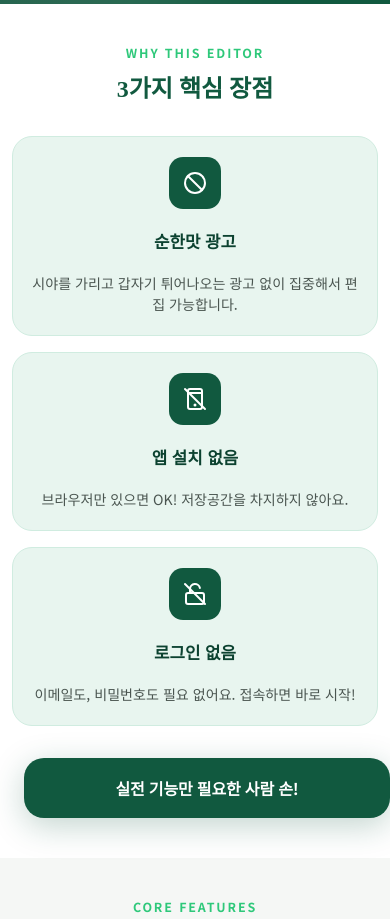
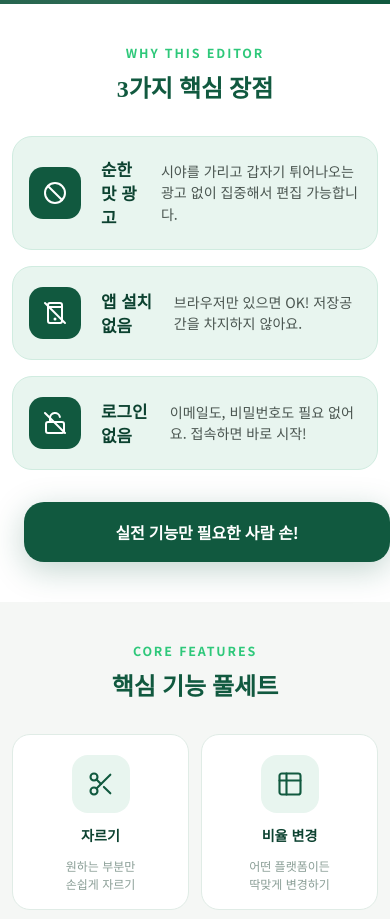
Before and after one commit to siinseon/hosoin-editor, a plain HTML site: page index.html in a window 390 px wide. Shown: the part 840-1759 px from the top of the page. Drawn offline with Linux system fonts and the light colour scheme.

Commit message:
최종 수정

```diff
--- a/index.html
+++ b/index.html
@@ -230,12 +230,11 @@
 
     .adv-grid {
       display: flex;
-      flex-wrap: wrap;
+      flex-direction: column;
       gap: 20px;
-      max-width: 960px;
+      max-width: 560px;
       width: 100%;
       margin: 0 auto 48px;
-      justify-content: center;
     }
 
     .adv-card {
@@ -247,7 +246,6 @@
       flex-direction: row;
       align-items: center;
       gap: 20px;
-      flex: 1 1 280px;
       min-width: 0;
       transition: transform .22s ease, box-shadow .22s ease;
       text-align: left;
@@ -477,8 +475,8 @@
       .btn-primary, .btn-secondary { width: 100%; max-width: 300px; padding: 14px 24px; }
       .advantages { padding: 40px 12px; }
       .section-title { margin-bottom: 32px; font-size: 1.5rem; }
-      .adv-grid { flex-direction: column; gap: 16px; margin-bottom: 32px; }
-      .adv-card { flex: none; flex-direction: column; text-align: center; padding: 20px 16px; }
+      .adv-grid { gap: 16px; margin-bottom: 32px; max-width: 100%; }
+      .adv-card { flex-direction: row; text-align: left; padding: 20px 16px; }
       .adv-icon { margin: 0 auto; }
       .highlight-box { padding: 18px 20px; font-size: 1rem; margin: 0 12px; }
       .features { padding: 40px 12px; }
@@ -496,7 +494,7 @@
       .advantages { padding: 64px 20px; }
       .section-title { margin-bottom: 40px; }
       .adv-grid { gap: 20px; }
-      .adv-card { flex: 1 1 calc(50% - 10px); max-width: 100%; }
+      .adv-grid { max-width: 100%; }
       .features { padding: 64px 20px; }
       .feat-grid { gap: 18px; }
       .feat-card { flex: 1 1 calc(33.333% - 14px); min-width: 150px; max-width: 220px; padding: 24px 16px 20px; }
@@ -506,7 +504,6 @@
     @media (min-width: 769px) {
       .hero { padding: 60px 24px 80px; }
       .advantages { padding: 80px 24px; }
-      .adv-card { flex: 1 1 280px; max-width: calc(33.333% - 14px); }
       .features { padding: 80px 24px; }
       .feat-card { flex: 1 1 180px; min-width: 160px; max-width: 240px; padding: 28px 20px 24px; }
       .footer-cta { padding: 80px 24px 40px; }
```
